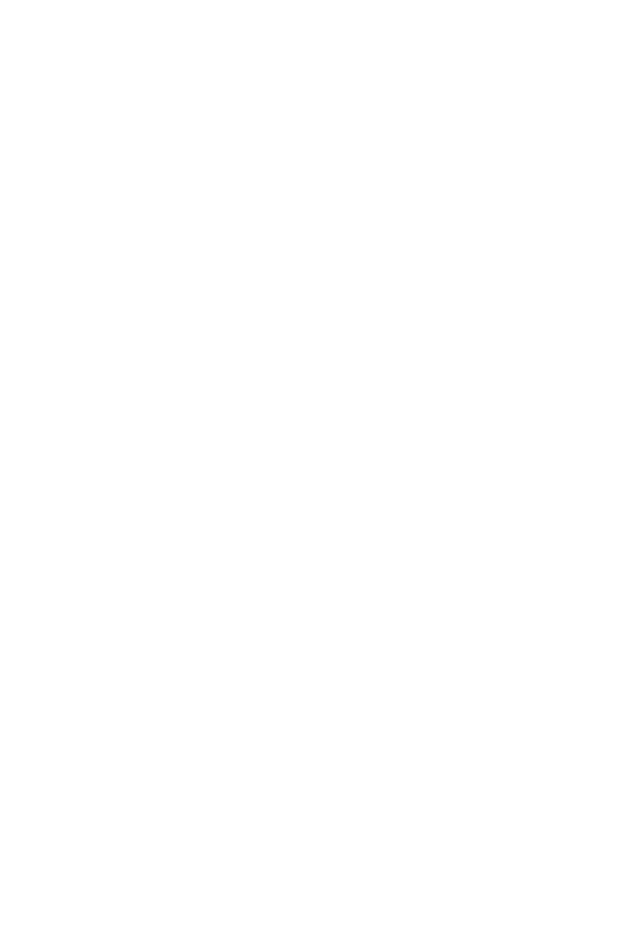
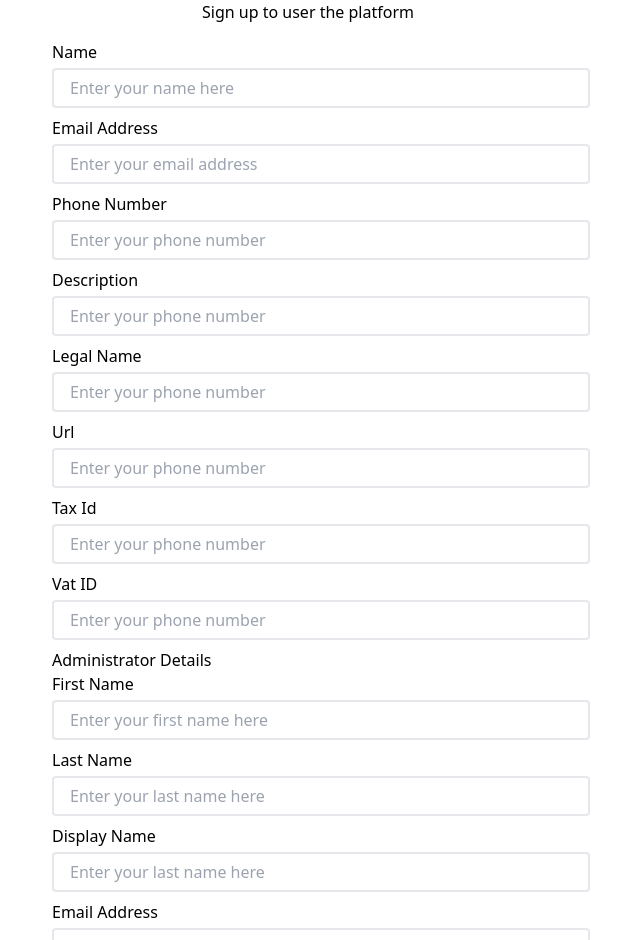
Before and after one commit to PipelineV2/team-beta-duro-frontend, a React (Create React App) app: page /admin-signup in a window 1280 px wide. Before the commit this address had no page. Shown: the top 940 px of the page, without its empty margins (332-972 px from the left). Before the commit the page ends 800 px from the top, so only its background shows below. Built offline with nearby package versions, Linux system fonts and the light colour scheme; the HTML template or start-up script is replaced by a standard one.

Commit message:
api integration

```diff
--- /dev/null
+++ b/src/components/admin-signup/admin-signup.component.tsx
@@ -0,0 +1,113 @@
+import React from "react";
+import { useForm, SubmitHandler } from "react-hook-form";
+
+type Inputs = {
+    name: String,
+    firstName: string,
+    lastName: string,
+    emailAddress: string,
+    phoneNumber: string,
+    description: string,
+    legalName: string,
+    url: string,
+    taxID: string,
+    vatID: string,
+    displayName: string,
+    jobTitle: string
+  };
+
+const AdminSignupForm = () => {
+    const { register, handleSubmit } = useForm<Inputs>();
+    const addToQueue: SubmitHandler<Inputs> = (data: any) => {
+        console.log(data, "test done")
+        fetch('https://duro.herokuapp.com/api/platform/requesters', {
+            method: "post",
+            headers: {
+                'Accept': 'application/json',
+                'Content-Type': 'application/json',
+            },
+
+            //make sure to serialize your JSON body
+            body: JSON.stringify({
+                "corporation": {
+                    "email": data.emailAddress,
+                    "name": data.name,
+                    "description": data.description,
+                    "legal_name": data.legalName,
+                    "telephone": data.phoneNumber,
+                    "url": data.url,
+                    "tax_id": data.taxID,
+                    "vat_id": data.vatID,
+                },
+                "administrator": {
+                    "given_name": data.firstName,
+                    "family_name": data.lastName,
+                    "email": data.emailAddress,
+                    "display_name": data.displayName,
+                    "telephone": data.phoneNumber,
+                    "job_title": data.jobTitle
+                }
+                })
+            })
+            .then(response => response.json())
+            .then(data =>{
+                if (data.success === true) {
+                    console.log(data)
+                    alert("profile created!");
+                }
+            });
+        }
+    return(
+        <div>
+            <h1 className="mb-4 text-center">Sign up to user the platform</h1>
+            <form className="flex flex-col ml-96" onSubmit={handleSubmit(addToQueue)}>
+                <label className="mb-1">Name</label>
+                <input className="border-2 border-gray border-solid pl-4 rounded w-3/5 h-10 mb-2"
+                type="text" placeholder="Enter your name here" {...register("name",{ required: true})} />
+                <label className="mb-1">Email Address</label>
+                <input className="border-2 border-gray border-solid pl-4 rounded w-3/5 h-10 mb-2"
+                type="email" placeholder="Enter your email address" {...register("emailAddress",{ required: true})}/>
+                <label className="mb-1">Phone Number</label>
+                <input className="border-2 border-gray border-solid pl-4 rounded w-3/5 h-10 mb-2"
+                type="tel" placeholder="Enter your phone number" {...register("phoneNumber",{ required: true})}/>
+                <label className="mb-1">Description</label>
+                <input className="border-2 border-gray border-solid pl-4 rounded w-3/5 h-10 mb-2"
+                type="text" placeholder="Enter your phone number" {...register("description",{ required: true})}/>
+                <label className="mb-1">Legal Name</label>
+                <input className="border-2 border-gray border-solid pl-4 rounded w-3/5 h-10 mb-2"
+                type="text" placeholder="Enter your phone number" {...register("legalName",{ required: true})}/>
+                <label className="mb-1">Url</label>
+                <input className="border-2 border-gray border-solid pl-4 rounded w-3/5 h-10 mb-2"
+                type="text" placeholder="Enter your phone number" {...register("url",{ required: true})}/>
+                <label className="mb-1">Tax Id</label>
+                <input className="border-2 border-gray border-solid pl-4 rounded w-3/5 h-10 mb-2"
+                type="text" placeholder="Enter your phone number" {...register("taxID",{ required: true})}/>
+                <label className="mb-1">Vat ID</label>
+                <input className="border-2 border-gray border-solid pl-4 rounded w-3/5 h-10 mb-2"
+                type="text" placeholder="Enter your phone number" {...register("vatID",{ required: true})}/>
+                <p>Administrator Details</p>
+                <label className="mb-1">First Name</label>
+                <input className="border-2 border-gray border-solid pl-4 rounded w-3/5 h-10 mb-2"
+                type="text" placeholder="Enter your first name here" {...register("firstName",{ required: true})} />
+                <label className="mb-1">Last Name</label>
+                <input className="border-2 border-gray border-solid pl-4 rounded w-3/5 h-10 mb-2"
+                type="text" placeholder="Enter your last name here" {...register("lastName",{ required: true})}/>
+                <label className="mb-1">Display Name</label>
+                <input className="border-2 border-gray border-solid pl-4 rounded w-3/5 h-10 mb-2"
+                type="text" placeholder="Enter your last name here" {...register("displayName",{ required: true})}/>
+                <label className="mb-1">Email Address</label>
+                <input className="border-2 border-gray border-solid pl-4 rounded w-3/5 h-10 mb-2"
+                type="email" placeholder="Enter your email address" {...register("emailAddress",{ required: true})}/>
+                <label className="mb-1">Phone Number</label>
+                <input className="border-2 border-gray border-solid pl-4 rounded w-3/5 h-10 mb-2"
+                type="tel" placeholder="Enter your phone number" {...register("phoneNumber",{ required: true})}/>
+                <label className="mb-1">Job Title</label>
+                <input className="border-2 border-gray border-solid pl-4 rounded w-3/5 h-10 mb-2"
+                type="text" placeholder="Enter your phone number" {...register("jobTitle",{ required: true})}/>
+                <button className="mt-4 ml-20 bg-purple-800 text-white rounded w-2/5 h-10">Join the queue</button>
+            </form>
+        </div>
+    )
+}
+
+export default AdminSignupForm
--- a/src/components/admin/admin.component.tsx
+++ b/src/components/admin/admin.component.tsx
@@ -4,7 +4,6 @@
 const Admin = () => {
     return(
         <div className="p-4">
-            <button className="position: absolute right-4 bg-purple-800 text-white rounded w-1/6 h-10">Register client</button>
             <table className="position: absolute top-1/2 left-1/2 -translate-x-1/2 -translate-y-1/2 border-gray border-solid border-2">
                 <thead>
                     <tr className="">
--- a/src/components/signup-form/signup-form.component.tsx
+++ b/src/components/signup-form/signup-form.component.tsx
@@ -1,21 +1,59 @@
 import React from "react";
+import { useForm, SubmitHandler } from "react-hook-form";
 import "./signup-form.css";
 
-const SignupForm = () => {
+type Inputs = {
+    firstName: string,
+    lastName: string,
+    emailAddress: string,
+    phoneNumber: string
+  };
+
+const SignupForm = (data: any) => {
+    const { register, handleSubmit } = useForm<Inputs>();
+    const addToQueue: SubmitHandler<Inputs> = () => {
+        console.log("test done")
+        fetch('https://duro.herokuapp.com/api/requester/Bournvita/Micheal/queue', {
+            method: "post",
+            headers: {
+                'Accept': 'application/json',
+                'Content-Type': 'application/json',
+            },
+
+            //make sure to serialize your JSON body
+            body: JSON.stringify({
+                "given_name": data.firstName,
+                "family_name": data.lastName,
+                "email": data.emailAddress,
+                "telephone": data.phoneNumber,
+                })
+            })
+            .then(response => response.json())
+            .then(data =>{
+                if (data.success === true) {
+                    console.log(data)
+                    alert("profile created!");
+                }
+            });
+        }
+
     return(
         <div className="mt-40">
             <h1 className="mb-4 text-center">Sign up to join the queue</h1>
-            <form className="flex flex-col ml-96">
+            <form className="flex flex-col ml-96" onSubmit={handleSubmit(addToQueue)}>
                 <label className="mb-1">First Name</label>
-                <input className="border-2 border-gray border-solid pl-4 rounded w-3/5 h-10 mb-2" type="text" placeholder="Enter your first name here" />
+                <input className="border-2 border-gray border-solid pl-4 rounded w-3/5 h-10 mb-2"
+                type="text" placeholder="Enter your first name here" {...register("firstName",{ required: true})} />
                 <label className="mb-1">Last Name</label>
-                <input className="border-2 border-gray border-solid pl-4 rounded w-3/5 h-10 mb-2" type="text" placeholder="Enter your last name here" />
+                <input className="border-2 border-gray border-solid pl-4 rounded w-3/5 h-10 mb-2"
+                type="text" placeholder="Enter your last name here" {...register("lastName",{ required: true})}/>
                 <label className="mb-1">Email Address</label>
-                <input className="border-2 border-gray border-solid pl-4 rounded w-3/5 h-10 mb-2" type="email" placeholder="Enter your email address" />
+                <input className="border-2 border-gray border-solid pl-4 rounded w-3/5 h-10 mb-2"
+                type="email" placeholder="Enter your email address" {...register("emailAddress",{ required: true})}/>
                 <label className="mb-1">Phone Number</label>
-                <input className="border-2 border-gray border-solid pl-4 rounded w-3/5 h-10 mb-2" type="email" placeholder="Enter your phone number" />
+                <input className="border-2 border-gray border-solid pl-4 rounded w-3/5 h-10 mb-2"
+                type="tel" placeholder="Enter your phone number" {...register("phoneNumber",{ required: true})}/>
                 <button className="mt-4 ml-20 bg-purple-800 text-white rounded w-2/5 h-10">Join the queue</button>
-                <p className="mt-12 ml-32">Can't sign up? Ask the admin to help you.</p>
             </form>
         </div>
     )
--- /dev/null
+++ b/src/pages/admin-signup.tsx
@@ -0,0 +1,12 @@
+import React from "react";
+import AdminSignupForm from "../components/admin-signup/admin-signup.component";
+
+const AdminSignup = () => {
+    return(
+        <div>
+            <AdminSignupForm />
+        </div>
+    )
+}
+
+export default AdminSignup;
--- a/src/pages/index.tsx
+++ b/src/pages/index.tsx
@@ -5,6 +5,7 @@
 import Dashboard from "./dashboard";
 import AdminPage from "./admin";
 import Login from "./login";
+import AdminSignup from "./admin-signup";
 
 const Pages = () => {
 
@@ -16,6 +17,7 @@
             <Route  path="/dashboard" element={<Dashboard />}/>
             <Route  path="/admin" element={<AdminPage />}/>
             <Route  path="/admin-login" element={<Login />}/>
+            <Route  path="/admin-signup" element={<AdminSignup />}/>
             </Routes>
         </Router>
     )
```
Also changed, not shown: src/components/admin-signup/admin-signup.css (added), 1 other file (tests, documents, lock files or other folders).
